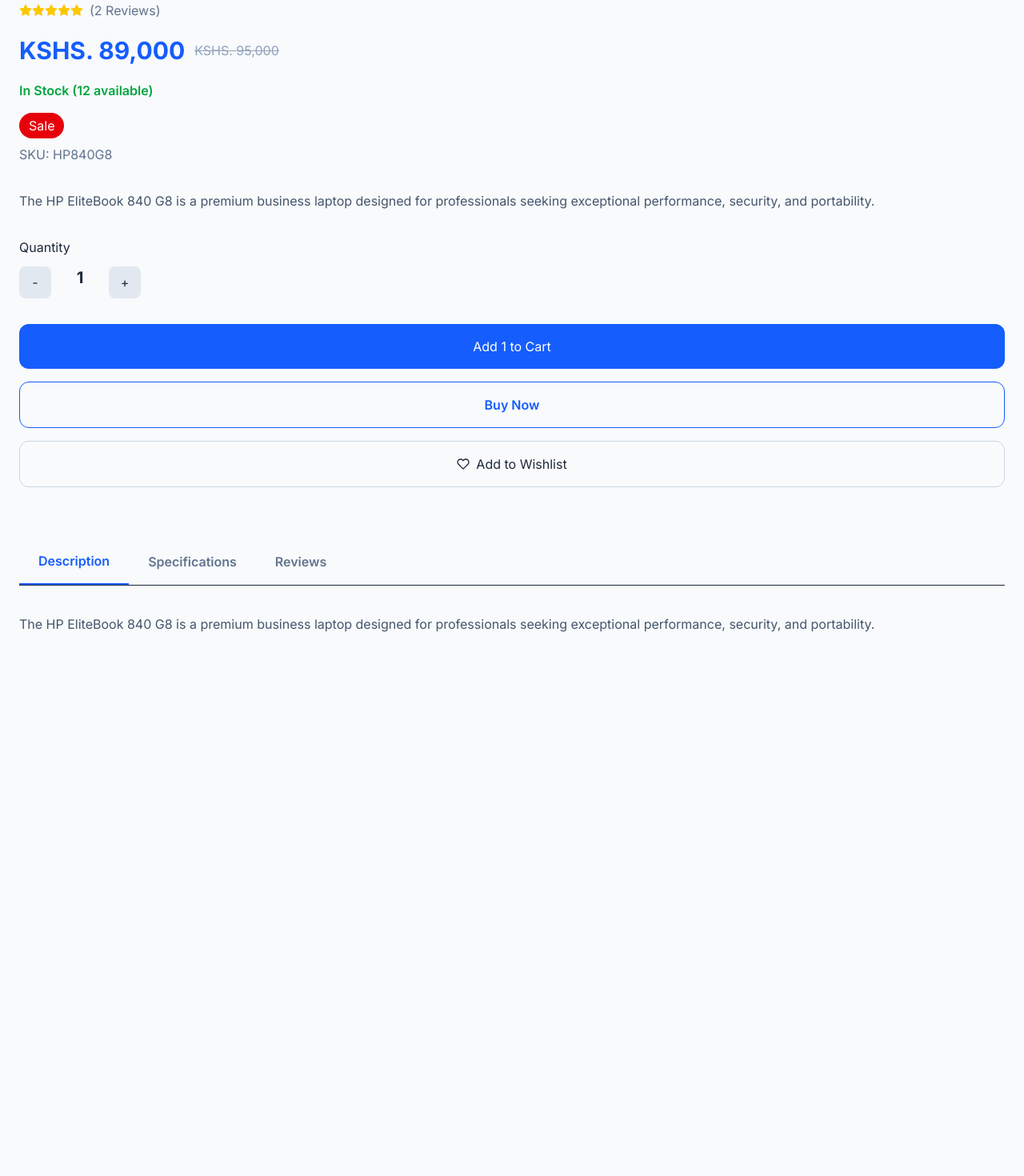
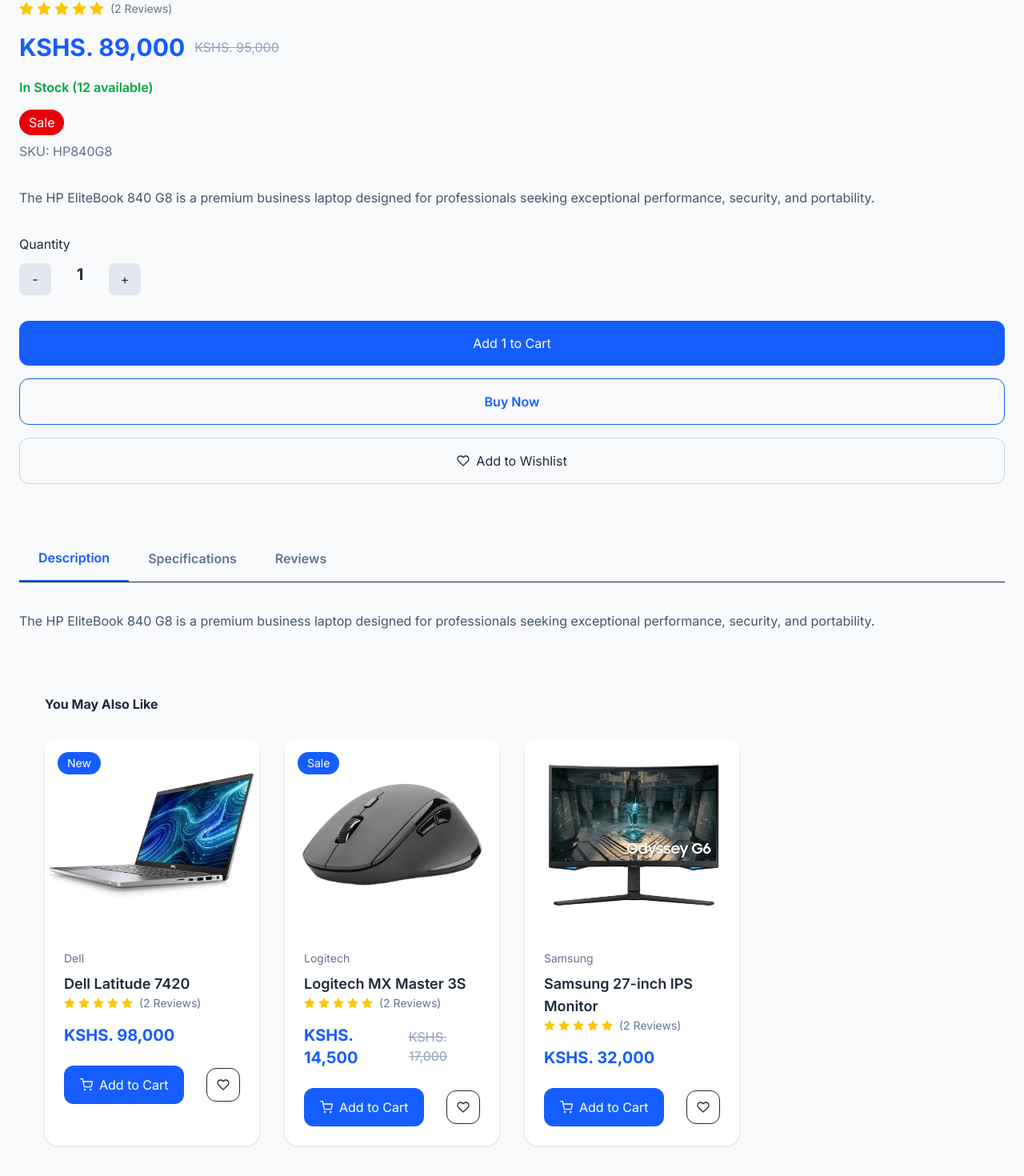
Before and after one commit to HenryOchieng/techhub, a React (Vite) app: page /product/1 in a window 1280 px wide. Shown: the part 1541-3011 px from the top of the page at 80% size. Before the commit the page ends 2417 px from the top, so only its background shows below. Built offline with nearby package versions, Linux system fonts and the light colour scheme.

Commit message:
product card and product details sections changes commit

```diff
--- a/src/components/home/FeaturedProducts.jsx
+++ b/src/components/home/FeaturedProducts.jsx
@@ -1,6 +1,6 @@
 import { useQuery } from "@tanstack/react-query"
 import { getFeaturedProducts } from "../../api/products"
-import ProductCard from "../common/ProductCard"
+import ProductCard from "../product/ProductCard"
 
 function FeaturedProducts() {
     const { data = [], isLoading } = useQuery({
--- a/src/components/common/ProductCard.jsx
+++ b/src/components/product/ProductCard.jsx
@@ -2,6 +2,7 @@
 import useCartStore from "../../store/cartStore"
 import useWishlistStore from "../../store/wishlistStore"
 import { Link } from "react-router-dom"
+import Rating from "./Rating"
 
 
 function ProductCard({ product }) {
@@ -38,6 +39,11 @@
                         {product.name}
                     </h3>
                 </Link>
+                <Rating
+                    rating={product.rating}
+                    reviews={product.reviews.length}
+                    size={14}
+                />
                 <div className="flex items-center gap-3 mt-4">
                     <span className="text-blue-600 font-bold text-xl">
                         KSHS. {product.price.toLocaleString()}
--- a/src/components/product/Rating.jsx
+++ b/src/components/product/Rating.jsx
@@ -0,0 +1,32 @@
+import { FiStar } from "react-icons/fi"
+
+function Rating({
+    rating,
+    reviews,
+    size = 18
+}) {
+    return (
+        <div className="flex items-center gap-2">
+            <div className="flex items-center gap-1">
+                {[...Array(5)].map((_, index) => (
+                    <FiStar
+                        key={index}
+                        size={size}
+                        className={
+                            index < Math.round(rating)
+                                ? "text-yellow-400 fill-yellow-400"
+                                : "text-slate-300"
+                        }
+                    />
+                ))}
+            </div>
+            {reviews !== undefined && (
+                <span className="text-slate-500 text-sm">
+                    ({reviews} Reviews)
+                </span>
+            )}
+        </div>
+    )
+}
+
+export default Rating
--- a/src/data/products.js
+++ b/src/data/products.js
@@ -123,7 +123,13 @@
         sku: "LogitechMX3S",
         description: "A premium ergonomic wireless mouse with ultra-fast MagSpeed scrolling, quiet clicks, an 8,000 DPI sensor, and multi-device connectivity.",
         specifications: {
-
+            sensor: "Darkfield high-precision sensor",
+            wirelessRange: "Up to 10 meters",
+            battery: "Built-in 500 mAh rechargeable Li-Po battery",
+            batteryLife: "Up to 70 days on a full charge",
+            chargingPort: "USB-C",
+            weight: "141g",
+            dimensions: "124.9 x 84.3 x 51 mm"
         }
     },
 
@@ -149,6 +155,16 @@
                 comment: "Battery life is amazing"
             }
         ],
+        description: "The Samsung 27-inch IPS Monitor features a 27-inch Full HD (1920 × 1080) IPS display that provides vibrant colors and consistent image quality from virtually any viewing angle (up to 178° horizontally and vertically).",
+        specifications: {
+            screenSize: "27 inches",
+            panelType: "IPS(In-Plane Switching)",
+            resolution: "Full HD (1920 x 1080)",
+            aspectRatio: "16:9",
+            refreshRate: "Up to 75 Hz",
+            ports: "HDMI, VGA (model-dependent)",
+            adaptiveSync: "AMD FreeSync (selected models)"
+        },
         image: samsungMonitor,
         images: [samsungMonitor, samMonitor1, samMonitor2, samMonitor3],
         badge: "",
--- a/src/pages/ProductDetails.jsx
+++ b/src/pages/ProductDetails.jsx
@@ -1,10 +1,11 @@
 import { useState } from "react"
 import { useParams } from "react-router-dom"
 import { products } from "../data/products"
-import { FiStar } from "react-icons/fi"
 import useCartStore from "../store/cartStore"
 import { FiHeart } from "react-icons/fi"
 import useWishlistStore from "../store/wishlistStore"
+import Rating from  "../components/product/Rating"
+import ProductCard from "../components/product/ProductCard"
 
 function ProductDetails() {
     const { id } = useParams()
@@ -12,6 +13,25 @@
     const product = products.find(
         (item) => item.id === Number(id)
     )
+
+    let relatedProducts = products.filter(
+        (item) =>
+            item.category === product.category &&
+            item.id !== product.id
+    )
+
+    if (relatedProducts.length < 4) {
+        const moreProducts = products.filter(
+            (item) =>
+                item.category !== product.category &&
+                item.id !== product.id
+        )
+
+        relatedProducts = [
+            ...relatedProducts,
+            ...moreProducts
+        ].slice(0, 4)
+    }
 
     const [quantity, setQuantity] = useState(1)
 
@@ -77,14 +97,10 @@
                         {product.name}
                     </h1>
                     <div className="flex items-center gap-2 mt-3">
-                        <div className="flex text-yellow-400">
-                            {[...Array(5)].map((_, index) => (
-                                <FiStar key={index} fill="currentColor" />
-                            ))}
-                        </div>
-                        <span className="text-slate-500">
-                            ({product.reviews.length} Reviews)
-                        </span>
+                        <Rating
+                            rating={product.rating}
+                            reviews={product.reviews.length}
+                        />
                     </div>
                     <div className="flex items-center gap-3 mt-5">
                         <span className="text-3xl font-bold text-blue-600">
@@ -245,17 +261,10 @@
                                     {(review.rating)}
                                 </p>
                                 <div className="flex items-center gap-1 mt-2">
-                                    {[...Array(5)].map((_, index) => (
-                                        <FiStar
-                                            key={index}
-                                            className={`${
-                                                index < review.rating
-                                                    ? "text-yellow-400 fill-yellow-400"
-                                                    : "text-slate-300"
-                                            }`}
-                                            size={18}
-                                        />
-                                    ))}
+                                    <Rating
+                                        rating={review.rating}
+                                        size={16}
+                                    />
                                 </div>
                                 <p className="mt-3 text-slate-600 leading-7">
                                     {review.comment}
@@ -265,6 +274,19 @@
                     </div>
                 )}
             </div>
+            <section className="mt-5 bg-slate-50 rounded-3xl px-8 py-6">
+                <h2 className="text-mxl font-bold mb-8">
+                    You May Also Like
+                </h2>
+                <div className="grid gap-8 md:grid-cols-2 lg:grid-cols-4">
+                    {relatedProducts.map((item) => (
+                        <ProductCard
+                            key={item.id}
+                            product={item}
+                        />
+                    ))}
+                </div>
+            </section>
         </div>
     )
 }
```
